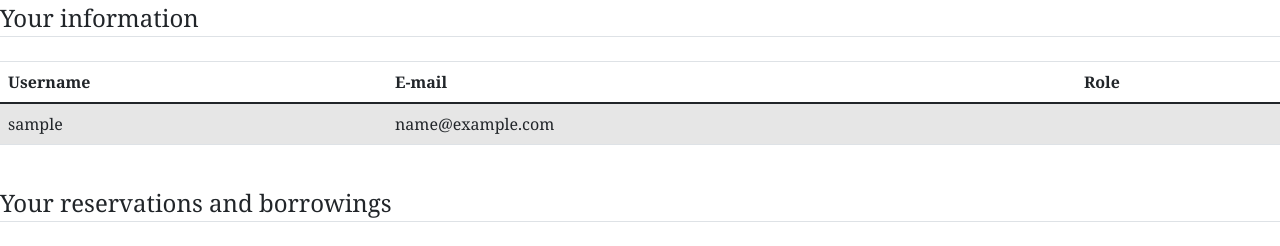
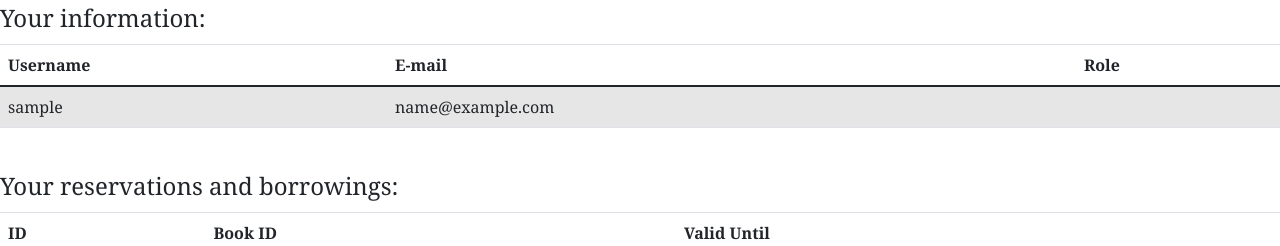
Before and after one commit to 20putalam/project_iis, a Flask app: page /account in a window 1280 px wide. Shown: the part 97-343 px from the top of the page. Run offline with Flask 2, Linux system fonts and the light colour scheme; the visitor is signed in with stand-in values (Sample User, id 1); data comes from the database, SQL or seed files in the repository; data that the repository does not hold is empty; some libraries are stand-ins or nearby versions.

Commit message:
fix legend account

```diff
--- a/flasklib/templates/account.html
+++ b/flasklib/templates/account.html
@@ -2,7 +2,7 @@
 {% block content %}
 
 <table id="user-data" class="table table-striped">
-    <legend class="border-bottom mb-4">Your information</legend>
+    <legend>Your information:</legend>
     <thead>
         <tr>
             <th>Username</th>
@@ -20,7 +20,7 @@
 </table>
 <br>
 <table id="user-reservation-data" class="table table-striped">
-    <legend class="border-bottom mb-4">Your reservations and borrowings</legend>
+    <legend>Your reservations and borrowings:</legend>
     <thead>
         <tr>
             <th>ID</th>
```
